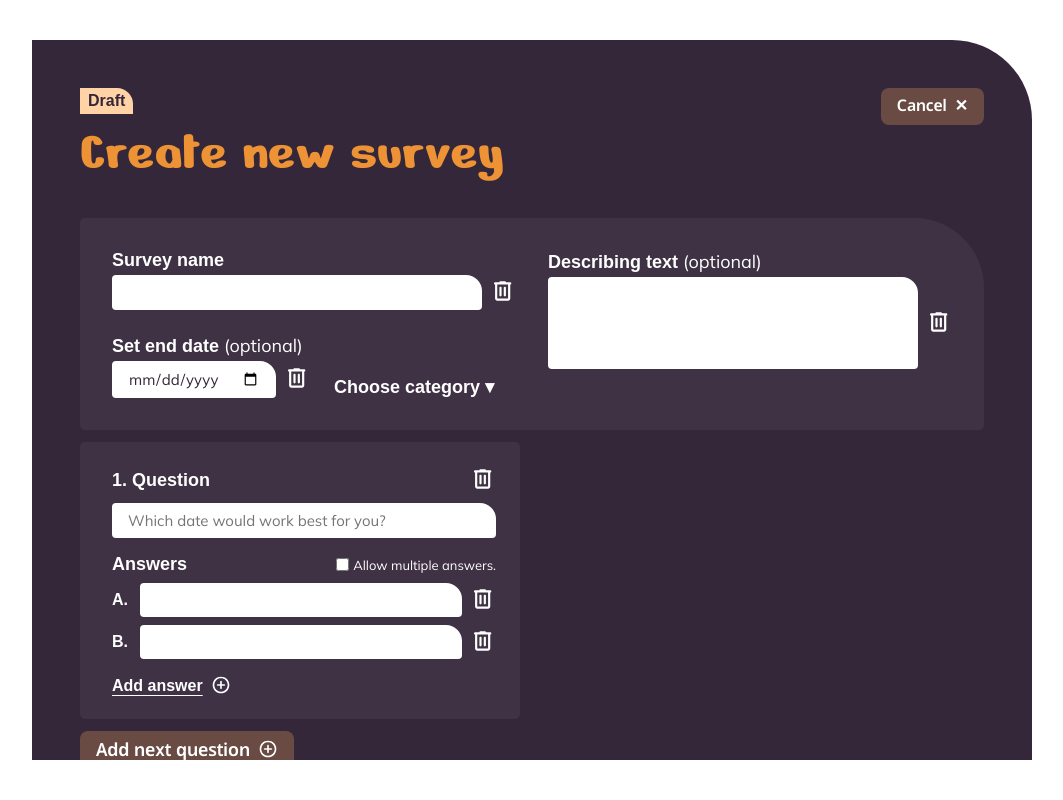
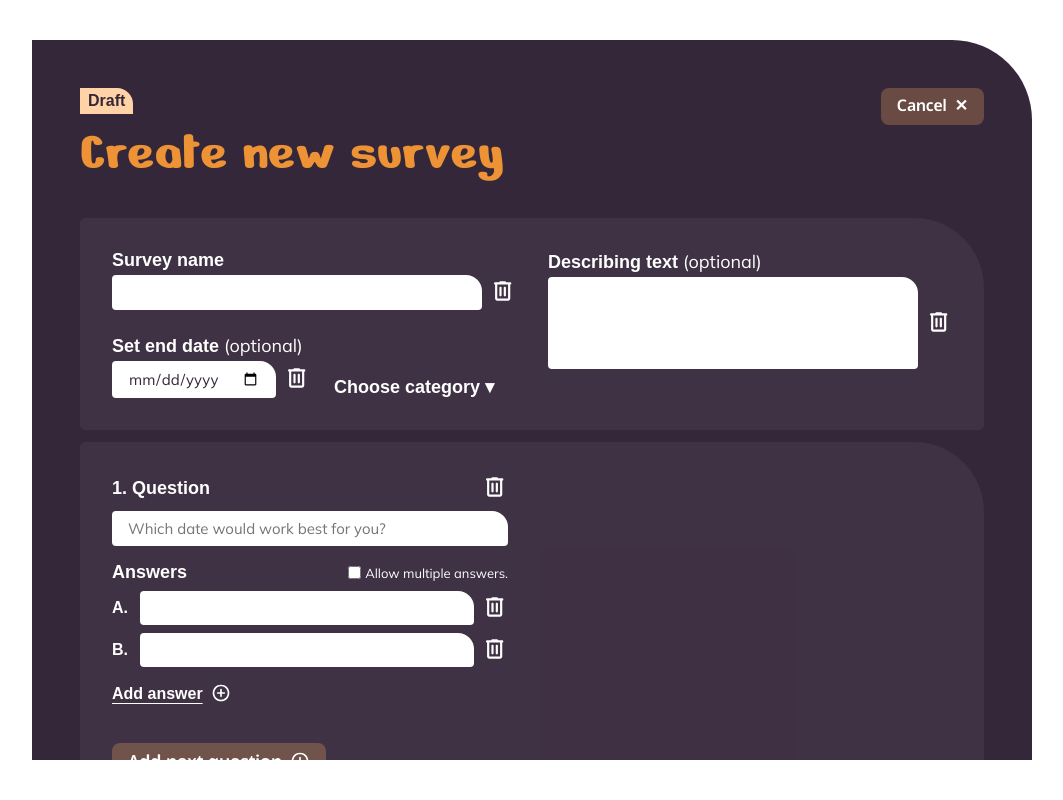
Before and after one commit to karinaklages/poll-app, an Angular app in the folder poll-app/: page / in a window 1280 px wide. Both pictures are taken after a click on the button "New survey". Shown: the top 800 px of the page, without its empty margins (108-1171 px from the left). Built offline with nearby package versions, Linux system fonts and the light colour scheme; a web font is replaced by a local one.

Commit message:
feat: survey new updated

```diff
--- a/poll-app/src/app/layout/survey-new/survey-new.component.scss
+++ b/poll-app/src/app/layout/survey-new/survey-new.component.scss
@@ -200,28 +200,28 @@
     &:hover { background: var(--color-purple-grey-middle); }
 }
 
-// Questions
 .questions {
     display: flex;
     flex-direction: column;
     gap: var(--space-lg);
+    background: var(--color-purple-grey-light);
+    border-radius: 5px 70px 5px 5px;
+    padding: var(--space-xl);
+    margin-top: -20px;
 }
 
 .questions-grid {
     display: grid;
     grid-template-columns: repeat(2, 1fr);
-    gap: var(--space-lg);
+    column-gap: var(--space-2xl);
+    row-gap: var(--space-2xl);
 }
 
 .question-block {
-    background: var(--color-purple-grey-light);
-    border-radius: 5px;
-    padding: var(--space-lg);
+    padding: 0;
     display: flex;
     flex-direction: column;
     gap: var(--space-sm);
-    margin-top: -20px;
-    padding-left: var(--space-xl);
 }
 
 .question-header {
@@ -344,7 +344,7 @@
     display: flex;
     align-items: flex-center;
     gap: var(--space-sm);
-    margin-top: -12px;
+    margin-top: 16px;
 
     &:hover { background: var(--color-ocre-middle); }
 
```
